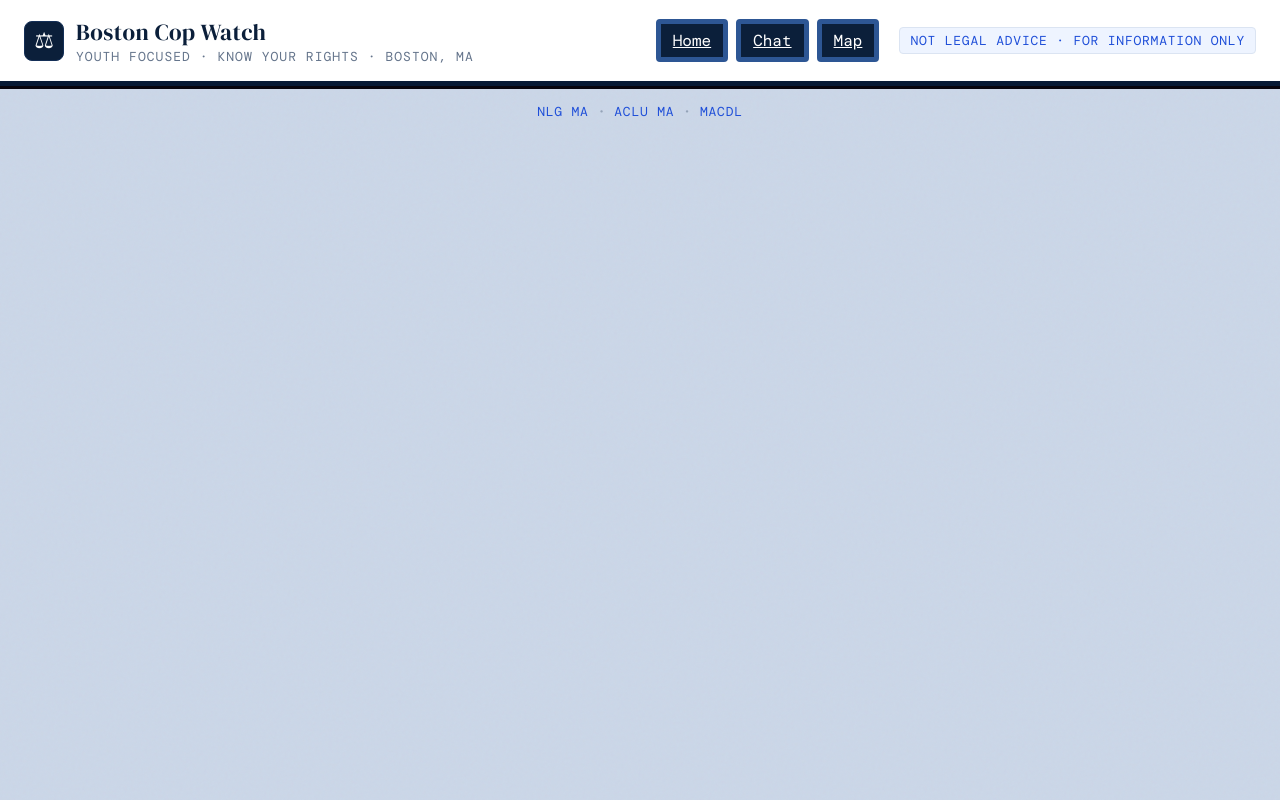
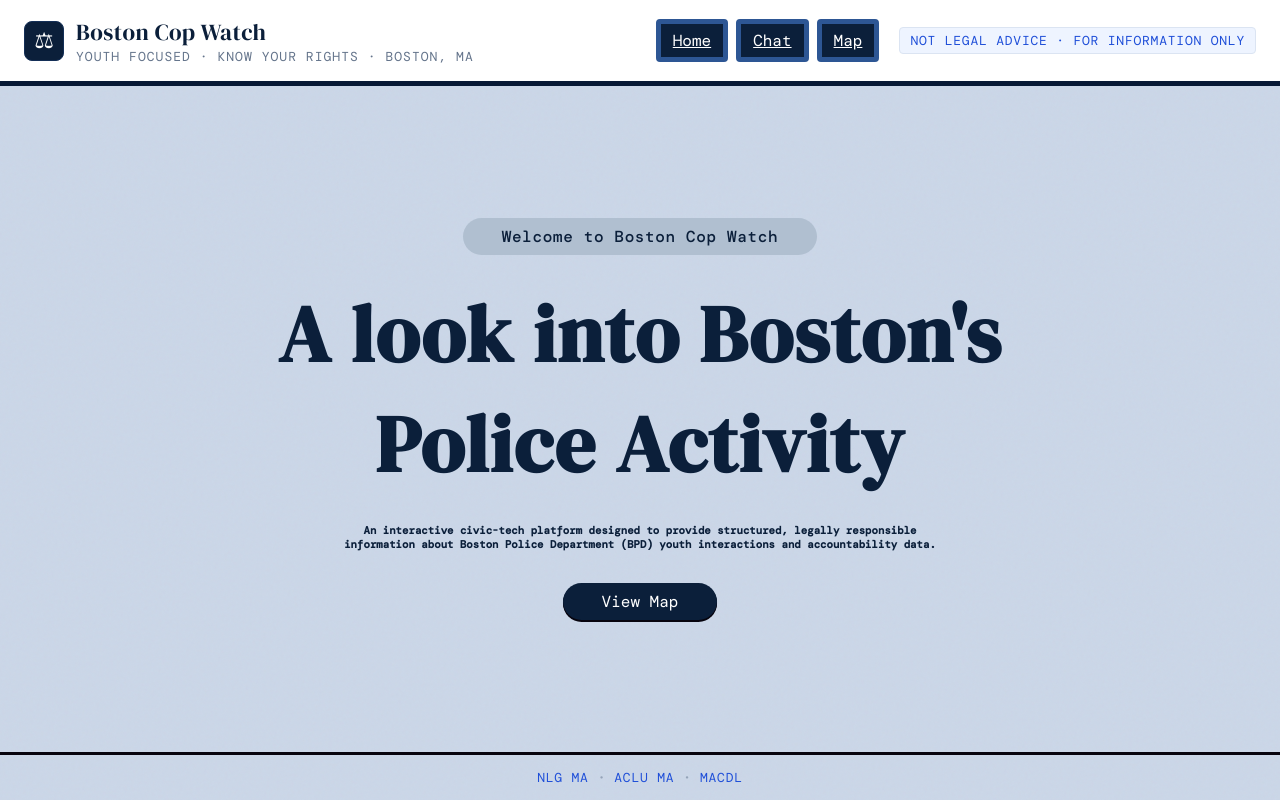
Before and after one commit to jocelynchan042/Boston-Cop-Watch, a React (Create React App) app in the folder frontend/: page / in a window 1280 px wide. Built offline with nearby package versions, Linux system fonts and the light colour scheme.

Commit message:
Styled Homepage

```diff
--- a/frontend/src/App.css
+++ b/frontend/src/App.css
@@ -104,6 +104,68 @@
 .navBtn {
   transition: transform 0.15s ease;
 }
+
+
+/* Homepage Styling */
+.landingPage {
+  display: flex;
+  flex-direction: column;
+  align-items: center;
+  justify-content: center;
+  text-align: center;
+  flex: 1;
+  width: 100%;
+  box-sizing: border-box;
+}
+
+.landingBadge {
+  display: inline-block;
+  background: #b0bfd0;
+  color: #0b1f3a;
+  font-weight: 500;
+  padding: 1vh 3vw;
+  border-radius: 999px;
+  letter-spacing: 0.04em;
+}
+
+.landingHeader {
+  font-family: 'DM Serif Display', serif;
+  font-size: 10vh;
+  color: #0b1f3a;
+  letter-spacing: 0.02em;
+}
+
+.landingHeaderContainer {
+  display: flex;
+  flex-direction: column;
+  align-items: center;
+  padding: 3vh 0;
+}
+
+.description {
+  color: #0b1f3a;
+  max-width: 600px;
+  margin-bottom: 4vh;
+}
+
+.homePageButton {
+  font-size: 16px;
+  background: #0b1f3a;
+  color: #ffffff;
+  border-radius: 1000px;
+  box-shadow: #07040e 0px 1px 0px, #07040e 0px 2px 0px;
+  padding: 1vh 3vw;
+  cursor: pointer;
+  text-decoration: none;
+  font-family: 'DM Mono', monospace;
+  transition: transform 0.15s ease, background 0.15s ease, box-shadow 0.15s ease;
+}
+
+.homePageButton:hover {
+  transform: scale(1.05);
+  background: #1a3a6b;
+}
+
 
 .mapBtn:hover,
 .navBtn:hover {
--- a/frontend/src/components/Home.jsx
+++ b/frontend/src/components/Home.jsx
@@ -1,6 +1,26 @@
+import { Link } from "react-router-dom";
+import "../App.css";
+
 export default function Home() {
+
     return (
         <>
+            <div className="landingPage">
+                <h4 className="landingBadge">Welcome to Boston Cop Watch</h4>
+                <div className="landingHeaderContainer">
+                    <h1 className="landingHeader">A look into Boston's</h1>
+                    <h1 className="landingHeader">Police Activity</h1>
+                </div>
+
+                <h6 className="description">An interactive civic-tech platform designed to provide structured, legally responsible information about Boston Police Department (BPD) youth interactions and accountability data.
+    </h6>
+                <Link className="homePageButton" to="/Map">View Map</Link>
+            </div>
+
+            <div>
+
+            </div>
+
         </>
     )
 }
```
